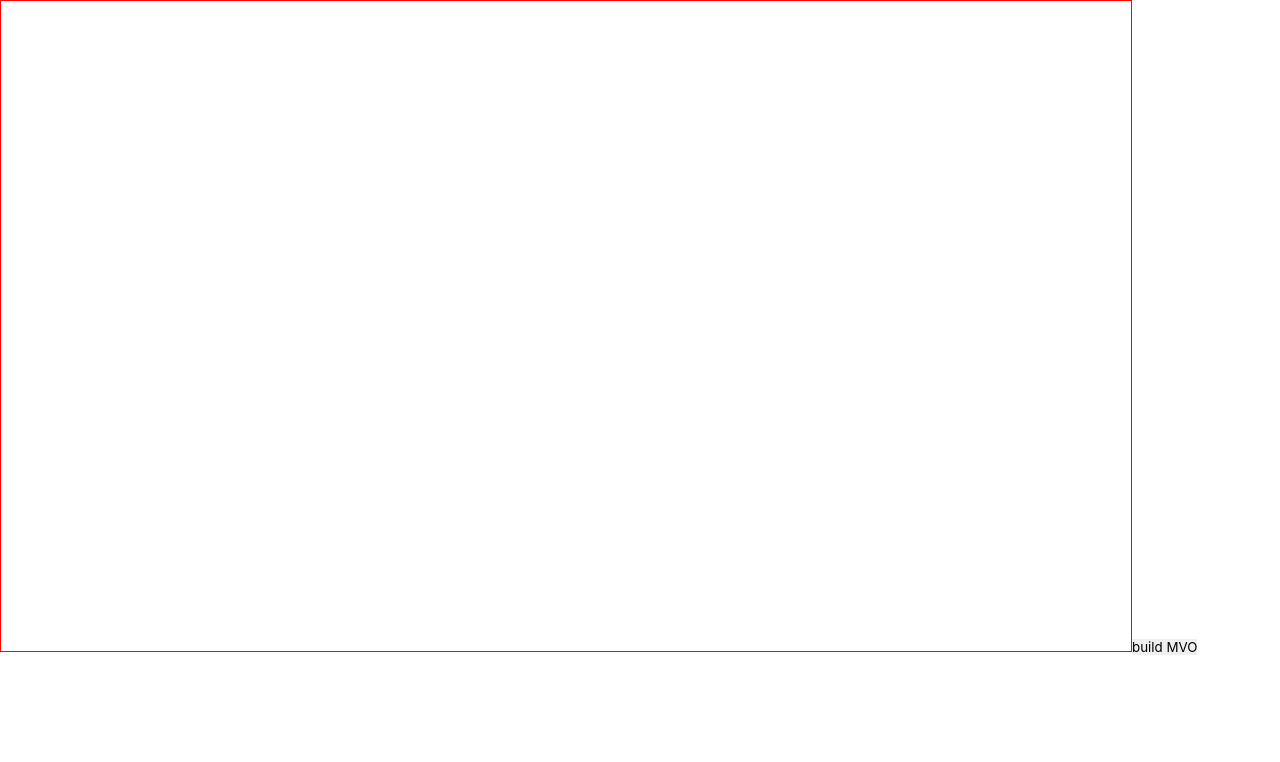
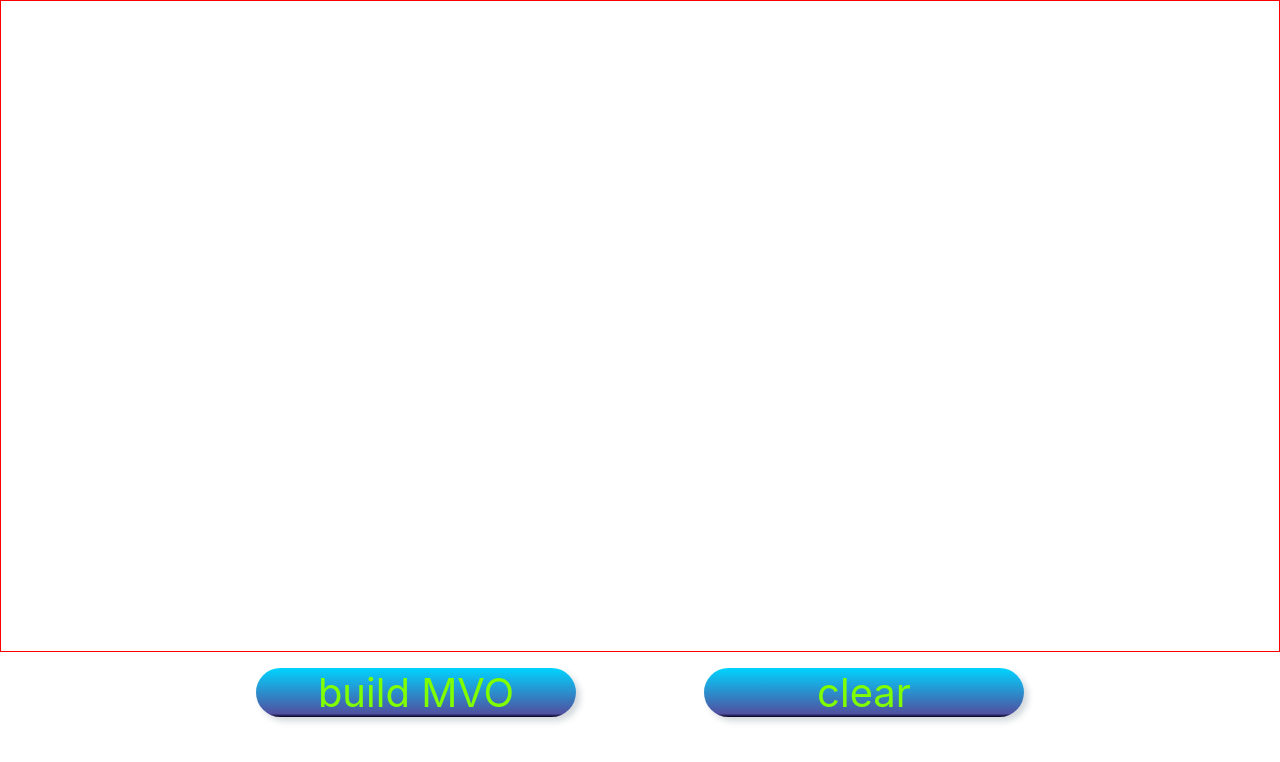
Before and after one commit to zongrade/simulationConvexHull, a React app: page / in a window 1280 px wide. Shown: the top 762 px of the page. Built offline with nearby package versions, Linux system fonts and the light colour scheme.

Commit message:
clear; fullsize

```diff
--- a/src/App/App.tsx
+++ b/src/App/App.tsx
@@ -7,6 +7,7 @@ import {
   useState,
 } from 'react'
 import './app.scss'
+import './nullstyles.scss'
 const App = () => {
   const [arrUserPoint, setPoint]: [
     point[][],
@@ -25,10 +26,11 @@ const App = () => {
   }
   const canvasRef = useRef<HTMLCanvasElement>(null)
   const contextRef: { current: CanvasRenderingContext2D | null } = useRef(null)
+  //TODO: rescale function
   useEffect(() => {
     console.log('window.innerWidth', window.innerWidth)
     const canvas = canvasRef.current as HTMLCanvasElement
-    canvas.width = window.innerWidth - 150
+    canvas.width = window.innerWidth - window.innerWidth / 1000
     canvas.height = window.innerHeight - 150
     const context = canvas.getContext('2d') as CanvasRenderingContext2D
     context.lineCap = 'round'
@@ -169,8 +171,11 @@ const App = () => {
       return val
     })
   }
+  function clear() {
+    contextRef.current?.clearRect(0, 0, window.innerWidth, window.innerHeight)
+  }
   return (
-    <>
+    <div>
       <canvas
         onMouseDown={(e) => {
           setNewPoint(e)
@@ -178,8 +183,18 @@ const App = () => {
         }}
         ref={canvasRef}
       />
-      <button onClick={draw}>build MVO</button>
-    </>
+      <div
+        style={{
+          display: 'flex',
+          width: '60vw',
+          flexDirection: 'row',
+          justifyContent: 'space-between',
+        }}
+      >
+        <button onClick={draw}>build MVO</button>
+        <button onClick={clear}>clear</button>
+      </div>
+    </div>
   )
 }
 
--- a/src/App/app.scss
+++ b/src/App/app.scss
@@ -1,3 +1,24 @@
 canvas {
   border: 0.1vh solid red;
 }
+div {
+  display: flex;
+  flex-direction: column;
+  align-items: center;
+}
+button {
+  color: chartreuse;
+  margin-top: 2vh;
+  font-size: 5vh;
+  width: 25vw;
+  background: rgb(2, 0, 36);
+  background: linear-gradient(
+    0deg,
+    rgba(2, 0, 36, 1) 0%,
+    rgba(9, 9, 121, 0.7091211484593838) 7%,
+    rgba(0, 212, 255, 1) 100%
+  );
+  border-radius: 5vh;
+  box-shadow: calc(0.2vh + 0.2vw) calc(0.2vh + 0.2vw) calc(0.3vh + 0.3vw) 0px
+    rgba(34, 60, 80, 0.2);
+}
--- /dev/null
+++ b/src/App/nullstyles.scss
@@ -0,0 +1,105 @@
+body {
+  margin: 0;
+  font-family: -apple-system, BlinkMacSystemFont, 'Segoe UI', 'Roboto', 'Oxygen',
+    'Ubuntu', 'Cantarell', 'Fira Sans', 'Droid Sans', 'Helvetica Neue',
+    sans-serif;
+  -webkit-font-smoothing: antialiased;
+  -moz-osx-font-smoothing: grayscale;
+}
+
+code {
+  font-family: source-code-pro, Menlo, Monaco, Consolas, 'Courier New',
+    monospace;
+}
+* {
+  padding: 0;
+  margin: 0;
+  border: 0;
+}
+*,
+*:before,
+*:after {
+  -moz-box-sizing: border-box;
+  -webkit-box-sizing: border-box;
+  box-sizing: border-box;
+}
+:focus,
+:active {
+  outline: none;
+}
+a:focus,
+a:active {
+  outline: none;
+}
+nav,
+footer,
+header,
+aside {
+  display: block;
+}
+html,
+body {
+  height: 100%;
+  width: 100%;
+  font-size: 100%;
+  line-height: 1;
+  font-size: 14px;
+  -ms-text-size-adjust: 100%;
+  -moz-text-size-adjust: 100%;
+  -webkit-text-size-adjust: 100%;
+}
+input,
+button,
+textarea {
+  font-family: inherit;
+}
+input::-ms-clear {
+  display: none;
+}
+button {
+  cursor: pointer;
+}
+button::-moz-focus-inner {
+  padding: 0;
+  border: 0;
+}
+a,
+a:visited {
+  text-decoration: none;
+}
+a:hover {
+  text-decoration: none;
+}
+ul li {
+  list-style: none;
+}
+img {
+  vertical-align: top;
+}
+h1,
+h2,
+h3,
+h4,
+h5,
+h6 {
+  font-size: inherit;
+  font-weight: inherit;
+}
+input[type='number']::-webkit-outer-spin-button,
+input[type='number']::-webkit-inner-spin-button {
+  -webkit-appearance: none;
+  margin: 0;
+}
+input[type='number'] {
+  -moz-appearance: textfield;
+}
+input[type='number']:hover,
+input[type='number']:focus {
+  -moz-appearance: number-input;
+}
+input[type='number']::-webkit-inner-spin-button,
+input[type='number']::-webkit-outer-spin-button {
+  -webkit-appearance: none;
+  margin: 0;
+}
+/*-----------------NullStyleENd--------------*/
```
Also changed, not shown: src/App/nullstyles.scss.d.ts (added, +7 -0 lines), 6 other files (tests, documents, lock files or other folders).
